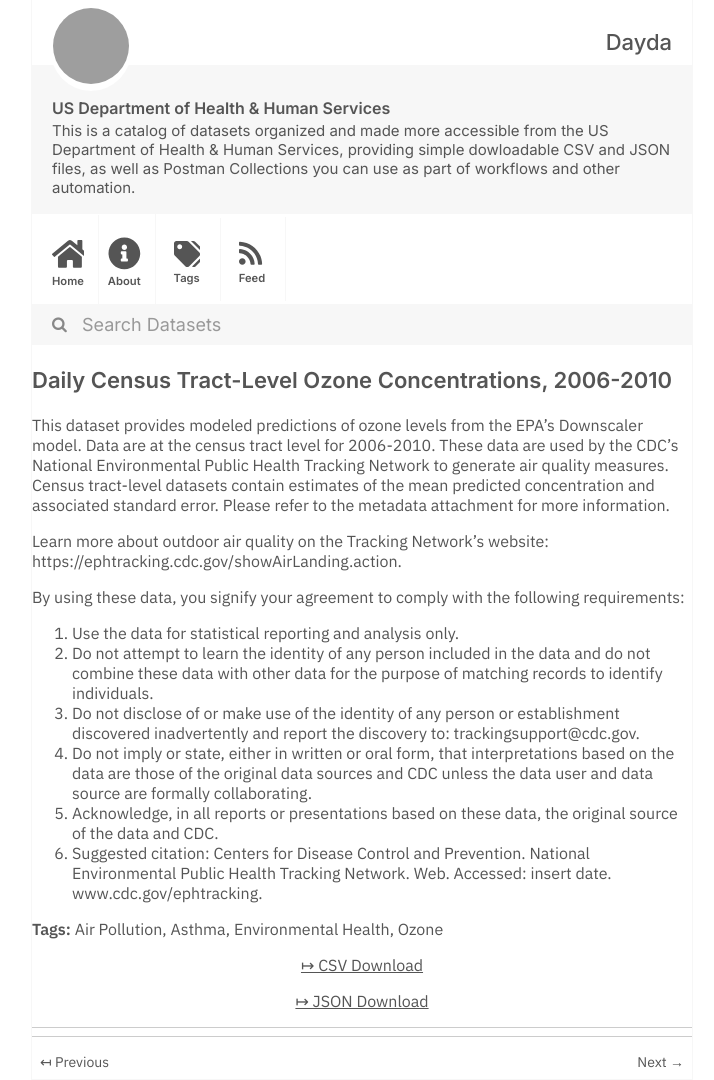
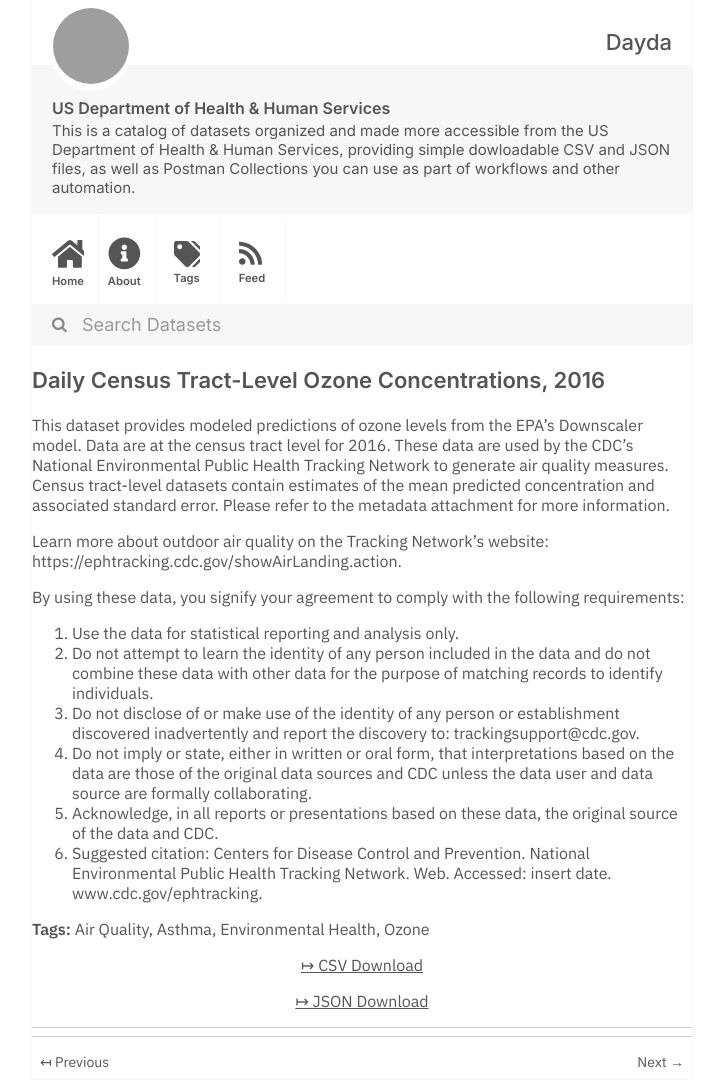
Before and after one commit to dayda-entities/us-department-of-health-and-human-services, a Jekyll site: the page built from _posts/2020-11-10-daily-census-tract-level-ozone.md, in a window 1280 px wide. Shown: the whole page, without its empty margins (278-992 px from the left). Built offline with Jekyll 4.4.1, drawn with Linux system fonts in a browser that asks for light colours; grey boxes are pictures that could not be loaded.

Commit message:
Publish Data

```diff
--- a/_posts/2020-11-10-daily-census-tract-level-ozone.md
+++ b/_posts/2020-11-10-daily-census-tract-level-ozone.md
@@ -1,21 +1,21 @@
 ---
-title: 'Daily Census Tract-Level Ozone Concentrations, 2006-2010'
-created: '2020-11-10T16:17:50.573267'
-modified: '2021-04-30T02:05:08.988242'
+title: 'Daily Census Tract-Level Ozone Concentrations, 2016'
+created: '2020-11-10T16:18:16.783721'
+modified: '2021-04-25T19:49:01.791558'
 state: active
 type: dataset
 tags:
-  - Air Pollution
+  - Air Quality
   - Asthma
   - Environmental Health
   - Ozone
 groups: []
-csv_url: 'https://data.cdc.gov/api/views/xm94-zmtx/rows.csv?accessType=DOWNLOAD'
-json_url: 'https://data.cdc.gov/api/views/xm94-zmtx/rows.json?accessType=DOWNLOAD'
+csv_url: 'https://data.cdc.gov/api/views/cicv-w9dv/rows.csv?accessType=DOWNLOAD'
+json_url: 'https://data.cdc.gov/api/views/cicv-w9dv/rows.json?accessType=DOWNLOAD'
 layout: post
 
 ---
-This dataset provides modeled predictions of ozone levels from the EPA's Downscaler model. Data are at the census tract level for 2006-2010. These data are used by the CDC's National Environmental Public Health Tracking Network to generate air quality measures. Census tract-level datasets contain estimates of the mean predicted concentration and associated standard error. Please refer to the metadata attachment for more information.
+This dataset provides modeled predictions of ozone levels from the EPA's Downscaler model. Data are at the census tract level for 2016. These data are used by the CDC's National Environmental Public Health Tracking Network to generate air quality measures. Census tract-level datasets contain estimates of the mean predicted concentration and associated standard error. Please refer to the metadata attachment for more information.
 
 Learn more about outdoor air quality on the Tracking Network's website: https://ephtracking.cdc.gov/showAirLanding.action.
 
```
